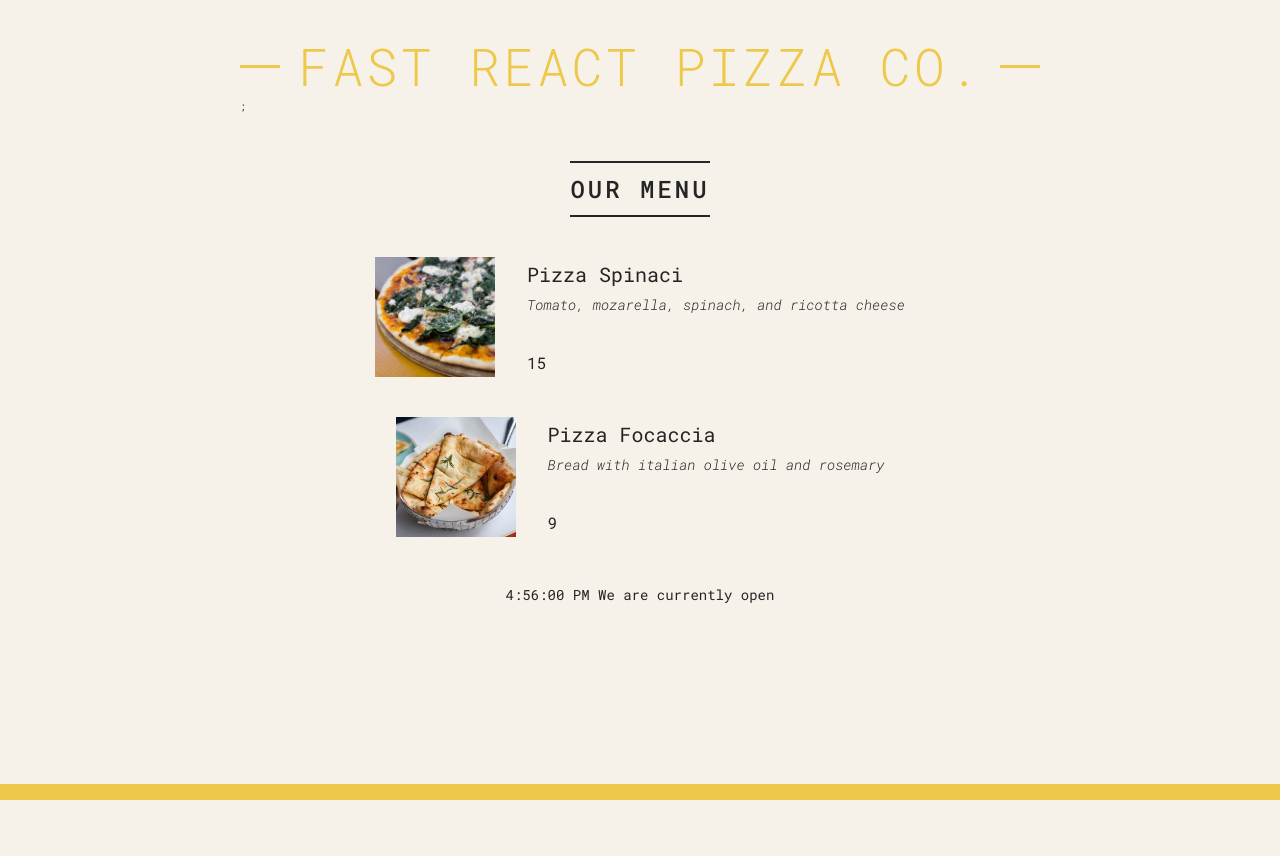
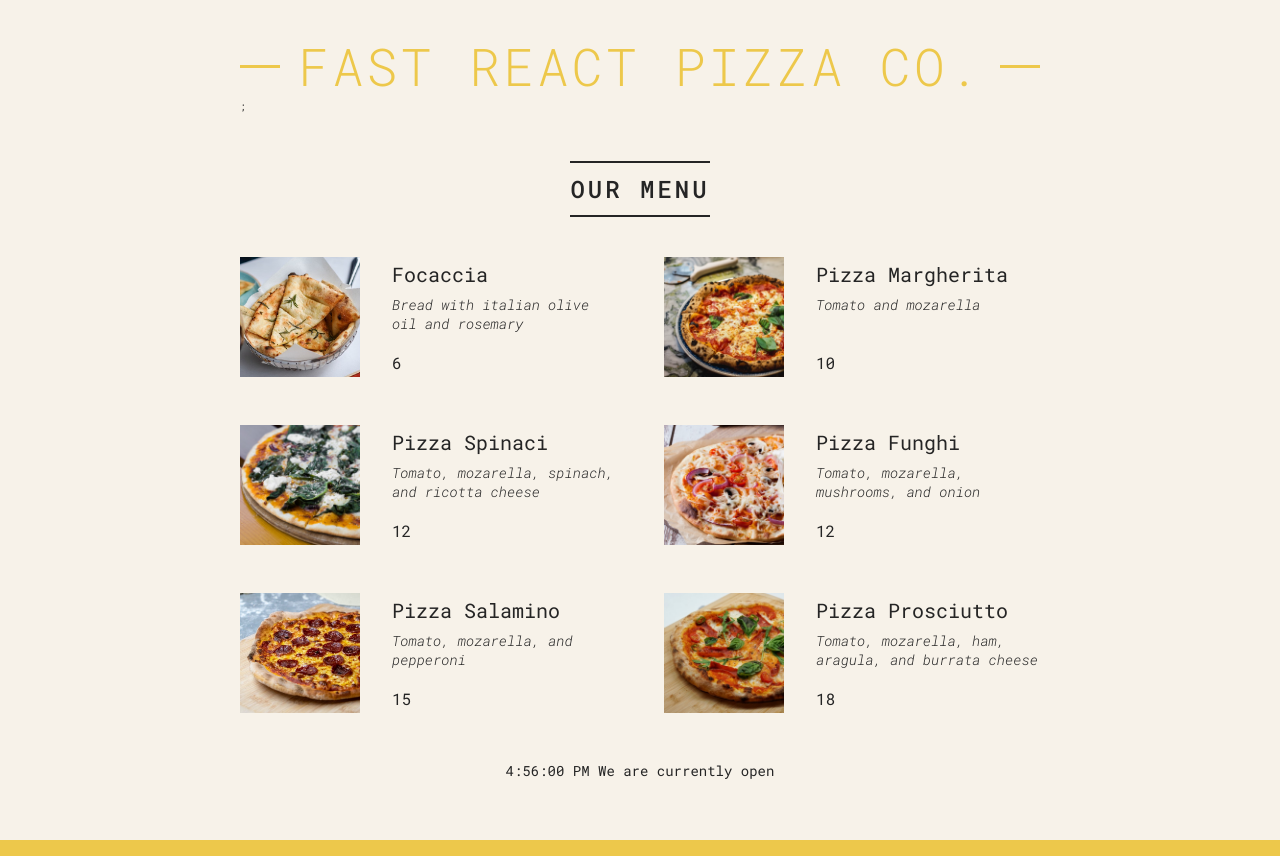
Before and after one commit to Abdullahi-Suugani/pizzas, a React (Create React App) app: page / in a window 1280 px wide. Before the commit the page ends 800 px from the top, so only its background shows below. Built offline with nearby package versions, Linux system fonts and the light colour scheme.

Commit message:
pizza menu

```diff
--- a/src/index.js
+++ b/src/index.js
@@ -70,7 +70,14 @@ function Menu() {
   return (
     <main className="menu">
       <h2>Our Menu</h2>
-      <Pizza
+
+      <ul className="pizzas">
+        {pizzaData.map((pizza) => (
+          <Pizza pizzaOb={pizza} key={pizza.name} />
+        ))}
+      </ul>
+
+      {/* <Pizza
         name="Pizza Spinaci"
         ingredients="Tomato, mozarella, spinach, and ricotta cheese"
         price={12}
@@ -82,21 +89,21 @@ function Menu() {
         ingredients="Bread with italian olive oil and rosemary"
         price={6}
         photoName="pizzas/focaccia.jpg"
-      />
+      /> */}
     </main>
   );
 }
 
 function Pizza(props) {
   return (
-    <div className="pizza">
-      <img src={props.photoName} alt={props.name} />
+    <li className="pizza">
+      <img src={props.pizzaOb.photoName} alt={props.pizzaOb.name} />
       <div>
-        <h3>{props.name}</h3>
-        <p>{props.ingredients}</p>
-        <span>{props.price + 3}</span>
+        <h3>{props.pizzaOb.name}</h3>
+        <p>{props.pizzaOb.ingredients}</p>
+        <span>{props.pizzaOb.price}</span>
       </div>
-    </div>
+    </li>
   );
 }
 
```
